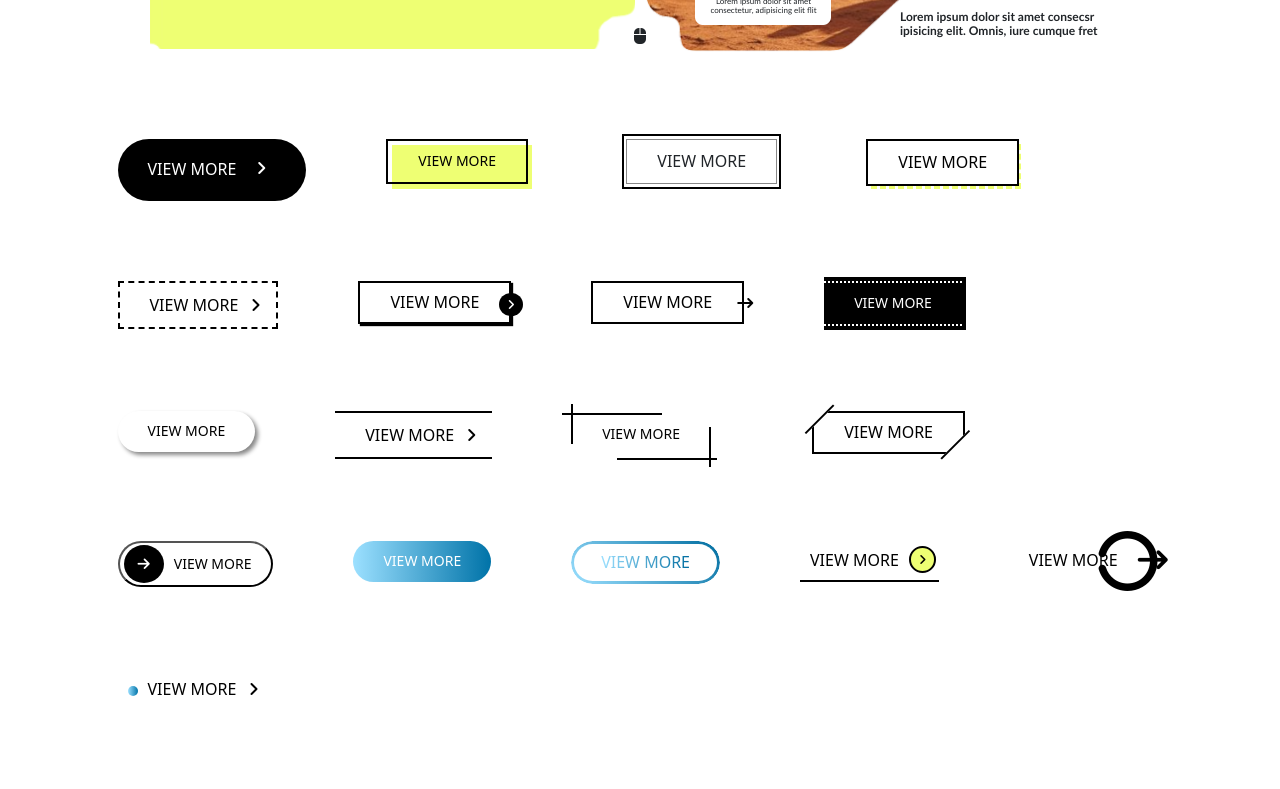
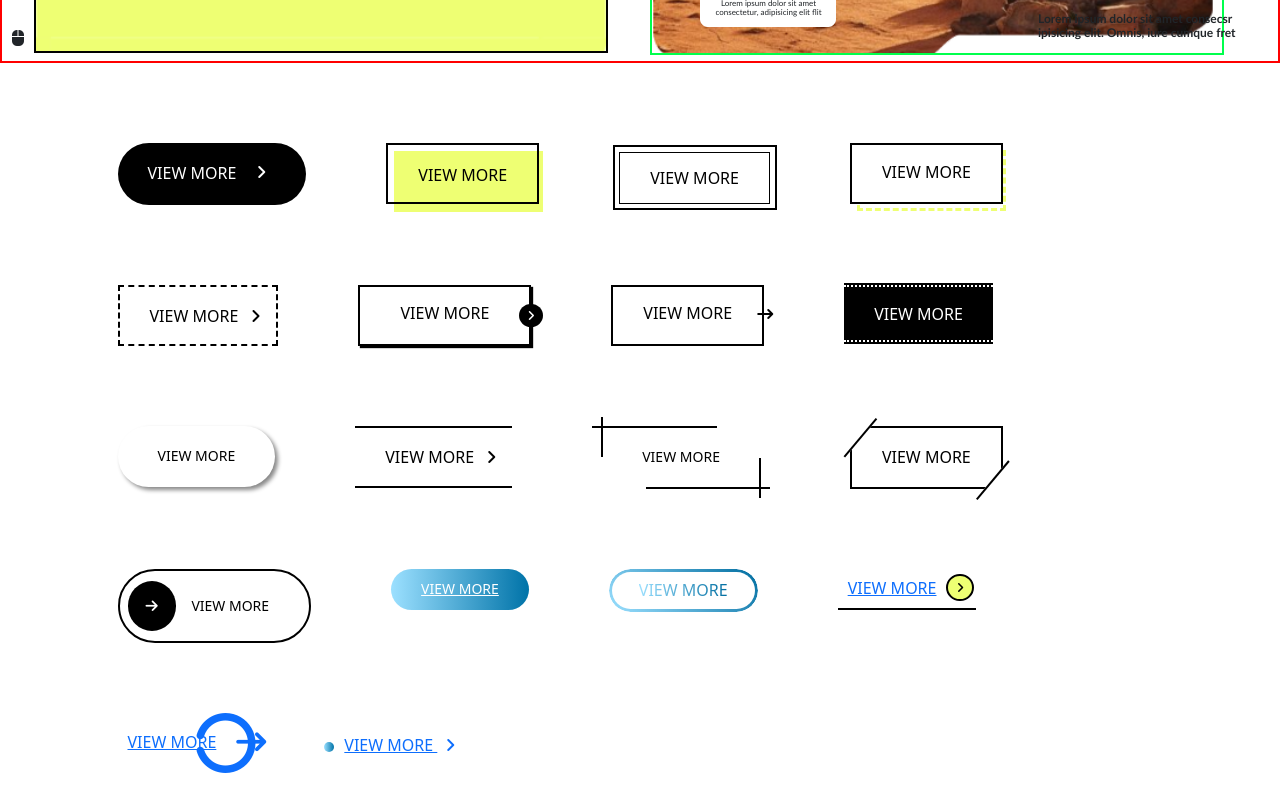
Before and after one commit to fabienflavio/Integration, a website: page index.html in a window 1280 px wide. Shown: the part 1920-2709 px from the top of the page. Drawn offline with Linux system fonts and the light colour scheme.

Commit message:
add scss with npm , change botton

```diff
--- a/index.html
+++ b/index.html
@@ -166,65 +166,65 @@
             <a href="" class="cta cta--bg-black"> <span>VIEW MORE</span>  <i class="fa-solid fa-angle-right cta--icons"></i>  </a>
 
             <!-- 2 -->
-            <div href="" class="cta cta--shadow-yellow ">
-                <span class="cta__button"> VIEW MORE</span>
+            <a href="" class="cta cta--shadow-yellow ">
+                VIEW MORE
                 <span class="cta__back"></span>
-            </div>
+            </a>
 
             <!-- 3 -->
-            <div href="" class="cta cta--double-border-solid">
-                <span class="cta__button"> VIEW MORE </span>
+            <a href="" class="cta cta--double-border-solid">
+                VIEW MORE
                 <span class="cta__back"></span>
-            </div>
+            </a>
 
             <!-- 4 -->
-            <div class="cta cta--double-border-dashed">
-                <button class="cta__button"> VIEW MORE </button>
+            <a class="cta cta--double-border-dashed">
+                 VIEW MORE
                 <span class="cta__back"></span>
-            </div>
+            </a>
 
             <!-- 5 -->
-            <button class="cta cta--border-dashed"> VIEW MORE <i class="fa-solid fa-angle-right cta__icons"></i> </button>
+            <a href="" class="cta cta--border-dashed"> VIEW MORE <i class="fa-solid fa-angle-right cta__icons"></i> </a>
 
             <!-- 6 -->
-            <button class="cta cta--box-shadow"> VIEW MORE  <span class="cta__container"><i class="fa-solid fa-angle-right cta__icons"></i></span>  </button>
+            <a href="" class="cta cta--box-shadow"> VIEW MORE  <span class="cta__container"><i class="fa-solid fa-angle-right cta__icons"></i></span>  </a>
 
             <!-- 7 -->
-            <button class="cta cta--arrow"> VIEW MORE  <span class="cta__container"><i class="fa-solid fa-arrow-right-long cta__icons"></i></span>  </button>
+            <a href="" class="cta cta--arrow"> VIEW MORE  <span class="cta__container"><i class="fa-solid fa-arrow-right-long cta__icons"></i></span>  </a>
 
             <!-- 8 -->
-            <div class="cta cta--border-top-bottom-dashed">
-                <button class="cta__button"> VIEW MORE </button>
+            <a class="cta cta--border-top-bottom-dashed">
+                 VIEW MORE
                 <span class="cta__back"></span>
-            </div>
+            </a>
 
             <!-- 9 -->
-            <button class="cta cta--simple-shadow"> VIEW MORE </button>
+            <a class="cta cta--simple-shadow">  VIEW MORE </a>
 
             <!-- 10 -->
-            <button class="cta cta--border-top-bottom"> VIEW MORE  <i class="fa-solid fa-angle-right cta__icons"></i> </button>
+            <a class="cta cta--border-top-bottom"> VIEW MORE  <i class="fa-solid fa-angle-right cta__icons"></i> </a>
 
             <!-- 11 -->
-            <div class="cta cta--four-border-part">
-                <button class="cta__button"> VIEW MORE </button>
+            <a class="cta cta--four-border-part">
+                 VIEW MORE
                 <span class="cta__part-one"></span>
                 <span class="cta__part-two"></span>
                 <span class="cta__part-three"></span>
                 <span class="cta__part-four"></span>
-            </div>
+            </a>
 
             <!-- 12 -->
-            <div class="cta cta--border-slash">
-                <button class="cta__button"> VIEW MORE   </button>
+            <a class="cta cta--border-slash">
+                VIEW MORE
                 <span class="cta__border-one"></span>
                 <span class="cta__border-two"></span>
-            </div>
+            </a>
 
             <!-- 13 -->
-            <button class="cta cta--icons-priority">  <i class="fa-solid fa-arrow-right cta__icons"></i>  VIEW MORE  </button>
+            <a class="cta cta--icons-priority">  <i class="fa-solid fa-arrow-right cta__icons"></i>  VIEW MORE  </a>
 
             <!-- 14 -->
-            <button class="cta cta--bg-linear-gradient">   VIEW MORE  </button>
+            <a class="cta cta--bg-linear-gradient">   VIEW MORE  </a>
 
             <!-- 15 -->
             <div class="cta cta--border-linear-gradient-border-text">
@@ -232,12 +232,12 @@
             </div>
 
             <!-- 16  -->
-            <button class="cta cta--border-bottom-icons"> VIEW MORE  <span class="cta__icons-container "><i class="fa-solid fa-angle-right cta__icons"></i>  </span>  </button>
+            <a class="cta cta--border-bottom-icons"> VIEW MORE  <span class="cta__icons-container "><i class="fa-solid fa-angle-right cta__icons"></i>  </span>  </a>
 
             <!-- 17  -->
-            <button class="cta cta--cercle-back"> VIEW MORE  <i class="fa-solid fa-arrow-right-long cta__icons"></i><i class="fa-solid fa-circle-notch cta__icons-cercle"></i> </button>
+            <a class="cta cta--cercle-back"> VIEW MORE  <i class="fa-solid fa-arrow-right-long cta__icons"></i><i class="fa-solid fa-circle-notch cta__icons-cercle"></i> </a>
 
-            <button class="cta cta--dot-arrow"> <span class="cta__button"></span> VIEW MORE  <i class="fa-solid fa-angle-right cta__icons"></i> </button>
+            <a class="cta cta--dot-arrow"> <span class="cta__button"></span> VIEW MORE  <i class="fa-solid fa-angle-right cta__icons"></i> </a>
 
         </div>
      </div>
--- a/package.json
+++ b/package.json
@@ -8,13 +8,15 @@
   "main": "index.js",
   "scripts": {
     "test": "echo \"Error: no test specified\" && exit 1",
-    "watch-scss": "nodemon --watch src/components --ext scss --exec 'node generate-index.js'"
+    "watch-scss": "nodemon --watch src/components --ext scss --exec 'node generate-index.js'",
+    "sass": "sass --watch src/main.scss:src/main.css"
   },
   "dependencies": {
     "@fortawesome/fontawesome-free": "^6.7.2",
     "bootstrap": "^5.3.3"
   },
   "devDependencies": {
-    "nodemon": "^3.1.9"
+    "nodemon": "^3.1.9",
+    "sass": "^1.86.3"
   }
 }
--- a/src/components/_cleaner.scss
+++ b/src/components/_cleaner.scss
@@ -5,11 +5,11 @@
 .cleaner.cleaner--container{
     position: relative;
     display: flex ;
-    flex-direction: row;
-    justify-content: center;
-    gap: 1rem;
+    gap: 2rem;
     font-family: 'Gill Sans', 'Gill Sans MT', Calibri, 'Trebuchet MS', sans-serif;
     padding: 1rem;
+    width: 100%;
+        border: 2px solid red;
     @media screen and (max-width: 1200px) {
         &{
             flex-direction: column;
@@ -21,8 +21,8 @@
         display: flex;
         justify-content: center;
         align-items: center;
-        height: 53.2rem;
-        width: 48.5rem;
+        width: 100%;
+
     }
 
     .cleaner__content-box{
@@ -51,7 +51,7 @@
     }
 
     .cleaner__img{
-        width: 48.5rem;
+        width: 100%;
         height: 53.2rem;
     }
 
--- a/src/components/_cta.scss
+++ b/src/components/_cta.scss
@@ -42,23 +42,20 @@
 /* 2 */
 .cta.cta--shadow-yellow{
     position: relative;
-    width: 16rem;
-    height: 5rem;
-    .cta__button{
-        position: absolute;
-        padding: 1.2rem 3rem;
-        font-size: 1.4rem;
-        color : var(--black);
-        z-index: 10;
-        border: .2rem solid black;
-        background-color: transparent;
-    }
+    width: auto;
+    height: 6.1rem;
+    text-decoration: none;
+    padding: 2.1rem 3rem;
+    border: .2rem solid var(--black);
+    color:var(--black) ;
     .cta__back{
         position: absolute;
-        width: 14rem;
-        height: 4.4rem;
+        left: 0;
+        top: 0;
+        width: 100%;
+        height: 6.1rem;
         background-color: var(--yellow);
-        z-index: 5;
+        z-index: -5;
         transform: translateX(.6rem) translateY(.6rem);
     }
     &:hover .cta__back{
@@ -70,27 +67,26 @@
 /* 3 */
 .cta.cta--double-border-solid{
     position: relative;
-    width: 16rem;
-    height: 5rem;
-    .cta__button{
-        position: absolute;
-        background-color: var(--white);
-        padding: 1.2rem 3rem;
-        border: .1rem var(--gray-1) solid;
-        cursor: pointer !important;
-    }
+    padding: 1.6rem 3rem;
+    margin-top: .9rem ;
+    height: 5.2rem;
+    text-decoration: none;
+    border: .1rem solid var(--black);
+    color:var(--black) ;
     .cta__back{
         position: absolute;
-        width: 15.9rem;
-        height: 5.5rem;
+        left: 0;
+        top: 0;
+        width:  110%;
+        height: 130%;
         border: .2rem var(--black) solid;
         z-index: -5;
-        transform: translateX(-0.4rem) translateY(-0.5rem);
+        transform: translateX(-0.7rem) translateY(-0.8rem);
     }
     &:hover .cta__back{
-        width: 14.9rem;
-        height: 4.5rem;
         transition: all .5s;
+        width:  100%;
+        height: 100%;
         transform: translateX(0rem) translateY(0rem);
 
     }
@@ -99,20 +95,20 @@
 /* 4 */
 .cta.cta--double-border-dashed{
     position: relative;
-    width: 16rem;
-    height: 5rem;
-    .cta__button{
-        position: absolute;
+    width: auto;
+    height: 6.1rem;
+    text-decoration: none;
+    padding: 1.8rem 3rem;
+    border: .2rem solid var(--black);
+    color:var(--black) ;
+    cursor: pointer !important;
     background-color: var(--white);
-        padding: 1.2rem 3rem;
-        border: .2rem var(--black) solid;
-        cursor: pointer !important;
-    }
-
     .cta__back{
         position: absolute;
-        width: 15rem;
-        height: 4.5rem;
+        left: 0;
+        top: 0;
+        width: 100%;
+        height: 6.1rem;
         border: .3rem var(--yellow) dashed;
         transform: translateX(.5rem) translateY(.5rem);
         z-index: -1;
@@ -130,9 +126,12 @@
 /* 5 */
 .cta.cta--border-dashed{
     background-color: var(--white);
-    padding: .6rem .8rem .6rem 3rem;
+    padding: 1.3rem .8rem 1.3rem 3rem;
     border: .2rem var(--black) dashed;
-
+    cursor: pointer !important;
+    color: var(--black);
+    text-decoration: none;
+    height: 6.1rem;
     .cta__icons{
         padding: .8rem;
     }
@@ -149,15 +148,18 @@
 /* 6 */
 .cta.cta--box-shadow{
     background-color: var(--white);
-    padding: 1rem 3rem 1rem 3rem;
+    padding: 1.7rem 4rem;
     border: .2rem var(--black) solid;
     box-shadow: .2rem .2rem .1rem var(--black);
+    color: var(--black);
+    text-decoration: none;
+    height: 6.1rem;
     .cta__container{
         position: absolute;
         background-color: var(--black);
         border-radius: 100%;
         padding:  .1rem .8rem;
-        transform: translateX(2rem);
+        transform: translateX(3rem);
     }
     .cta__icons{
             color: var(--white);
@@ -171,14 +173,17 @@
 
     &:hover .cta__container{
         transition: all .5s;
-        transform: scale(1.1) translateX(1.7rem);        }
+        transform: scale(1.1) translateX(2.7rem);        }
 }
 
 /* 7 */
 .cta.cta--arrow{
     background-color: var(--white);
-    padding: 1rem 3rem 1rem 3rem;
+    padding: 1.7rem 3rem ;
     border: .2rem var(--black) solid;
+    color: var(--black);
+    text-decoration: none;
+    height: 6.1rem;
     .cta__container{
         position: absolute;
         border-radius: 100%;
@@ -199,30 +204,38 @@
 /* 8 */
 .cta.cta--border-top-bottom-dashed{
     position: relative;
-    width: 16rem;
-    height: 5rem;
-    .cta__button{
-        position: absolute;
-        padding: 1.2rem 3rem;
-        font-size: 1.4rem;
-        color : var(--white);
-        z-index: 10;
+    width: auto;
+    height: 5.7rem;
     background-color: transparent;
     border-top: dotted .2rem var(--white);
     border-bottom: dotted .2rem var(--white);
     border-left: dotted 0rem var(--white);
     border-right: dotted 0rem var(--white);
-    }
+    padding: 1.8rem 3rem;
+    color : var(--white);
+    text-decoration: none;
+    cursor: pointer;
+
+    // .cta__button{
+    //     position: absolute;
+    //     padding: 1.2rem 3rem;
+    //     font-size: 1.4rem;
+    //     color : var(--white);
+    //     z-index: 10;
+
+    // }
     .cta__back{
         position: absolute;
-        width: 14.2rem;
-        height: 5.3rem;
+        left: 0;
+        top: 0;
+        width: 100%;
+        height: 6.1rem;
         background-color: var(--black);
-        z-index: 5;
+        z-index: -5;
         transform:  translateY(-0.4rem);
 
     }
-    &:hover .cta__button {
+    &:hover {
       color: var(--black);
     }
     &:hover .cta__back {
@@ -235,9 +248,7 @@
 
 /* 9 */
 .cta.cta--simple-shadow{
-    display: flex;
-    flex-direction: row;
-    padding: 1.2rem 3rem;
+    padding: 2.2rem 4rem;
     gap: 1rem;
     border: 0;
     border-radius:3.2rem ;
@@ -245,6 +256,7 @@
     background-color: var(--white);
     box-shadow: .3rem .3rem .4rem var(--gray-1);
     color : var(--black);
+    text-decoration: none;
     &:hover{
         transition: all .5s;
         background-color: var(--black);
@@ -256,11 +268,14 @@
 /* 10 */
 .cta.cta--border-top-bottom{
     background-color: var(--white);
-    padding: .6rem .8rem .6rem 3rem;
+    padding: 1.3rem .8rem 1.3rem 3rem;
     border-left:0 ;
     border-right:0 ;
     border-bottom: .2rem var(--black) solid;
     border-top: .2rem var(--black) solid;
+    text-decoration: none;
+    cursor: pointer;
+    color : var(--black);
     .cta__icons{
         padding: .8rem;
     }
@@ -273,28 +288,23 @@
 /* 11 */
 .cta.cta--four-border-part{
     position: relative;
-    width: 16rem;
-    height: 5rem;
-    .cta__button{
-        display: flex;
-        flex-direction: row;
-        padding: 1.5rem 3rem;
+    padding: 2.3rem 5rem;
     gap: 1rem;
     border: 0 ;
     font-size: 1.4rem;
     color : var(--black);
     cursor: pointer;
     background-color:  var(--gray);
-    }
-
+    text-decoration: none;
     .cta__part-one{
         position: absolute;
         border-top:.2rem solid  var(--black) ;
-        width: 10rem;
+        width: 70%;
         height: .2rem;
         padding: 0rem;
         cursor: pointer;
-        transform:  translateX(-1rem) translateY(-4.5rem);
+        top: 0;
+        left: 0;
     }
 
     .cta__part-two{
@@ -304,49 +314,50 @@
         height: .2rem;
         padding: 0rem;
         cursor: pointer;
-        transform: rotate(90deg) translateX(-3.5rem) translateY(2rem);
+        transform: rotate(90deg) translateX(1rem) translateY(1rem);
+        top: 0;
+        left: 0;
     }
 
    .cta__part-three{
         position: absolute;
-        border-top:.2rem solid  var(--black) ;
+        border-bottom:.2rem solid  var(--black) ;
         width: 4rem;
         height: .2rem;
         padding: 0rem;
         cursor: pointer;
         right: 0;
-        transform: rotate(90deg) translateX(-1.2rem) translateY(.2rem);
+        transform: rotate(90deg) translateX(2.8rem) translateY(-1rem);
     }
 
    .cta__part-four{
 
         position: absolute;
         border-top:.2rem solid  var(--black) ;
-        width: 10rem;
+        width: 70%;
         height: .2rem;
         padding: 0rem;
         cursor: pointer;
         right: 0;
-        transform:  translateX(-1.5rem);
+        bottom: 0;
+        right:  0;
     }
 
     &:hover .cta__part-one{
-        transform:  translateX(0rem) translateY(-4.5rem);
         transition: all .5s;
 
     }
     &:hover .cta__part-two{
-        transform: rotate(90deg) translateX(-2.6rem) translateY(2rem);
+        transform: rotate(90deg) translateX(2rem) translateY(2rem);
         transition: all .5s;
 
     }
     &:hover .cta__part-three{
-        transform: rotate(90deg) translateX(-1.9rem) translateY(.2rem);
+        transform: rotate(90deg) translateX(1.8rem) translateY(-2rem);
         transition: all .5s;
 
     }
     &:hover .cta__part-four{
-        transform:  translateX(-2.1rem);
         transition: all .5s;
 
     }
@@ -354,18 +365,22 @@
 
 /* 12 */
 .cta.cta--border-slash{
-   .cta__button{
     background-color: var(--white);
-        padding: 1rem 3rem 1rem 3rem;
+    padding: 2rem 3rem 2rem 3rem;
     border: .2rem var(--black) solid;
-    }
+    text-decoration: none;
+    color : var(--black);
+    position: relative;
     .cta__border-one{
         position: absolute;
         border-top:.2rem solid  var(--black) ;
-        width: 4rem;
+        left: 0;
+        top: 0;
+        width: 5rem;
         height: 2rem;
         padding: 2rem;
-        transform: rotate(135deg) translateY(14.6rem) translateX(10.8rem);
+        // transform: rotate(135deg) translateY(14.6rem) translateX(10.8rem);
+        transform: rotate(130deg) translateY(4rem) translateX(.2rem);
         background-color: var(--white) ;
         z-index: 5;
 
@@ -373,39 +388,44 @@
     .cta__border-two{
         position: absolute;
         border-bottom:.2rem solid  var(--black) ;
-        width: 3rem;
+        bottom:  0;
+        right:  0;
+        width: 5rem;
         height: .2rem;
         padding: 2rem;
-        transform: rotate(135deg) translateX(3rem) translateY(-0.8rem);
+        transform: rotate(130deg) translateY(-4.2rem)  translateX(0rem);
+        // transform: rotate(135deg) translateX(3rem) translateY(-0.8rem);
         background-color: var(--white);
         z-index: 5;
     }
      &:hover .cta__border-one{
-        transform: rotate(90deg) translateY(19rem) translateX(.0rem);
+        transform: rotate(90deg) translateY(5.1rem) translateX(.8rem);
         transition: all .5s;
         background-color: transparent;
+        width: 6.2rem;
 
     }
     &:hover .cta__border-two{
-        transform: rotate(90deg) translateX(.0rem) translateY(-.0rem);
+        transform: rotate(90deg) translateY(-5.2rem)  translateX(-.8rem);
         transition: all .5s;
         background-color: transparent;
+        width: 6.2rem;
     }
 }
 
 /* 13 */
 .cta.cta--icons-priority{
-    display: flex;
-    flex-direction: row;
-    align-items: center;
-    padding: .2rem 2rem .2rem .4rem;
+    padding: 1rem 4rem 1rem .8rem;
     gap: 1rem;
-    border-radius:3.2rem ;
+    border-radius:10rem;
     font-size: 1.4rem;
     background-color: var(--white);
     color : var(--black);
+    border: .2rem solid var(--black);
+    text-decoration: none;
     .cta__icons{
-        padding: 1.2rem 1.4rem;
+        margin-right: 1.2rem;
+        padding: 1.8rem 1.8rem;
         border-radius: 100%;
         background-color: var(--black);
         color: var(--white);
```
Also changed, not shown: generate-index.js (added, +55 -0 lines), src/components/_image.scss (+5 -4 lines), src/main.css, 2 other files. Lines whose indentation alone changed are shown as unchanged.
